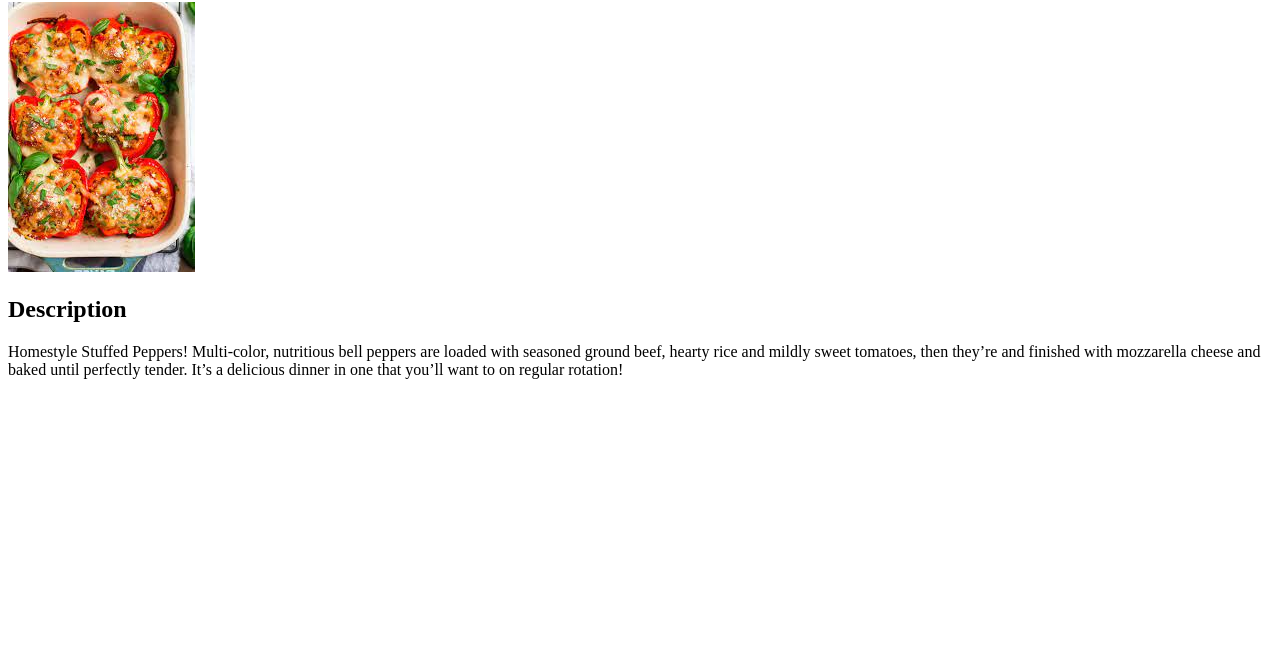
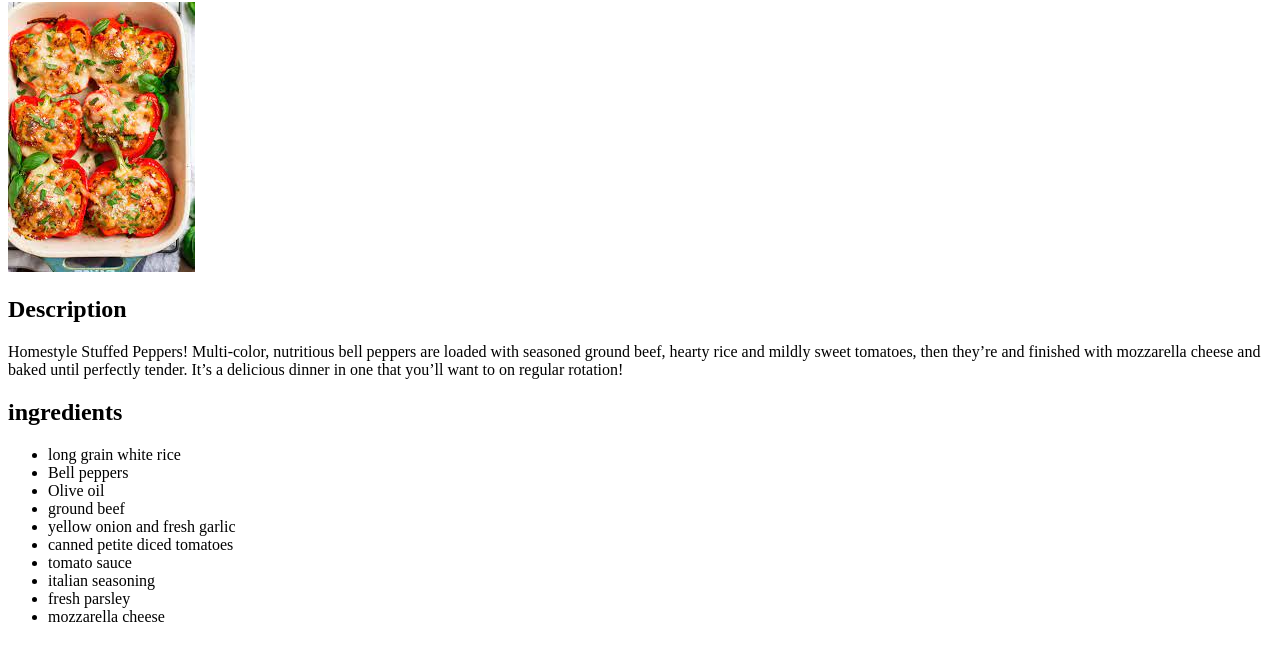
Before and after one commit to Tbiz95/odin-recipes, a plain HTML site: page recipes/stuffed-peppers.html in a window 1280 px wide. Shown: the part 78-738 px from the top of the page. Drawn offline with Linux system fonts and the light colour scheme.

Commit message:
add ingredients list

```diff
--- a/recipes/stuffed-peppers.html
+++ b/recipes/stuffed-peppers.html
@@ -9,5 +9,18 @@
 <img src="../images/download (1).jpeg" alt="stuffed peppers">
 <h2>Description</h2>
 <p>Homestyle Stuffed Peppers! Multi-color, nutritious bell peppers are loaded with seasoned ground beef, hearty rice and mildly sweet tomatoes, then they’re and finished with mozzarella cheese and baked until perfectly tender. It’s a delicious dinner in one that you’ll want to on regular rotation!</p>
+<h2>ingredients</h2>
+<ul>
+    <li>long grain white rice</li>
+    <li>Bell peppers</li>
+    <li>Olive oil</li>
+    <li>ground beef</li>
+    <li>yellow onion and fresh garlic</li>
+    <li>canned petite diced tomatoes</li>
+    <li>tomato sauce</li>
+    <li>italian seasoning</li>
+    <li>fresh parsley</li>
+    <li>mozzarella cheese</li>
+</ul>
     </body>
 </html>
```
